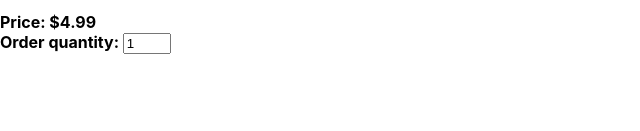
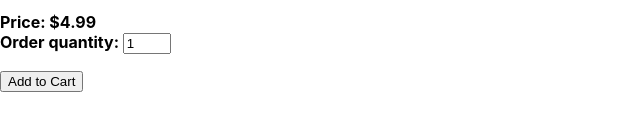
Before and after one commit to hinchley2018/learning-ecommerce, a React (Create React App) app in the folder frontend/: page /products in a window 1280 px wide. Shown: the part 459-590 px from the top of the page, without its empty margins (0-640 px from the left). Built offline with nearby package versions, Linux system fonts and the light colour scheme; the HTML template or start-up script is replaced by a standard one.

Commit message:
Add to cart button
Added an add to cart button to the products page, in prep for making it functional to send information from product to cart when pressed.

```diff
--- a/frontend/src/components/Product.js
+++ b/frontend/src/components/Product.js
@@ -1,6 +1,10 @@
 import React, { useState } from 'react';
 export function Product({ product }) {
   const [quantity, setQuantity] = useState(1);
+
+  const buttonStyle = {
+    borderRadius: '10px',
+  };
 
   const handleChange = (e) => {
     setQuantity(parseInt(e.target.value)); // Convert input value to integer
@@ -34,7 +38,9 @@ export function Product({ product }) {
         onChange={handleChange}
         min='1'
         max={product.stock} // Set maximum quantity to available stock
-      />
+       />
+       <br></br>
+       <p className="inline-block mt-1 px-6 py-3 text-lg font-semibold bg-blue-500 fas fa-cart-plus text-yellow-400 rounded-x1 hover:bg-blue-700" style={buttonStyle}><button>Add to Cart</button></p>
     </div>
   );
 }
--- a/frontend/src/pages/cart/cart.js
+++ b/frontend/src/pages/cart/cart.js
@@ -4,6 +4,10 @@ export default function Cart() {
       <div className='bg-blue-800 p-5 text-xl text-yellow-400 '>
         This is your cart!
       </div>
+      <div>
+
+      </div>
+
     </div>
   );
 }
--- a/frontend/src/pages/products/products.js
+++ b/frontend/src/pages/products/products.js
@@ -18,7 +18,7 @@ export default function ProductsPage() {
       <div className='bg-blue-800 p-5 text-xl text-yellow-400 '>
         These are the product(s) available!
       </div>
-      <div className='rounded-b-xl bg-white p-6' data-testid='products'>
+      <div className='rounded-b-xl p-6' data-testid='products'>
         {products.map((product) => (
           <Product key={product.id} product={product} />
         ))}
```
